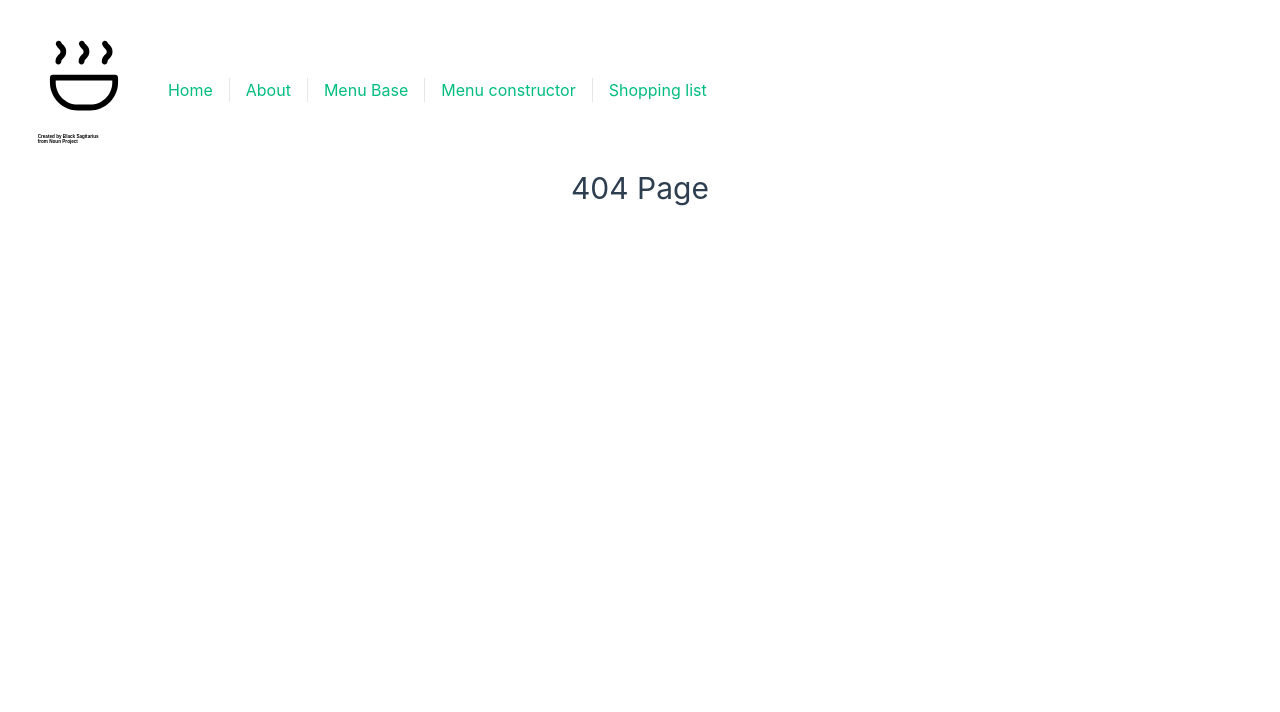
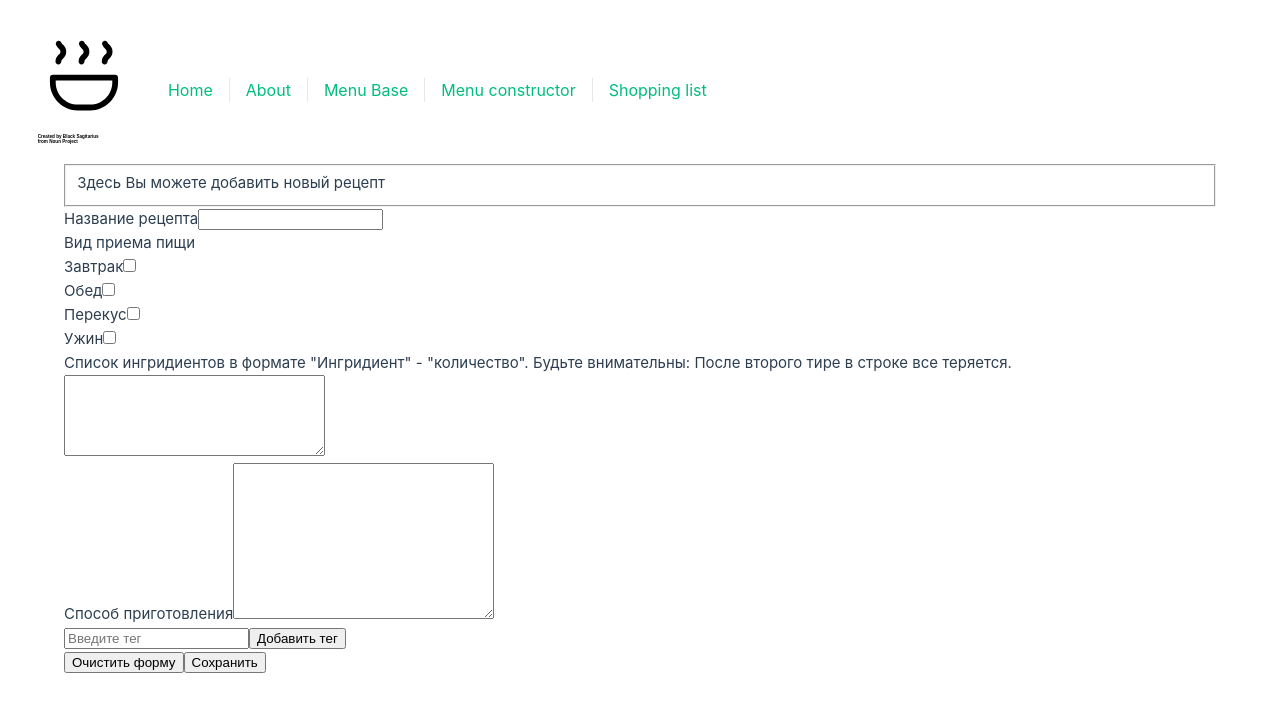
Before and after one commit to iamarrow88/menu-constructor-vue, a Vue app in the folder menu-constructor-vue/: page /add-receipt in a window 1280 px wide. Before the commit this address had no page. Shown: the top 712 px of the page. Built offline with nearby package versions, Linux system fonts and the light colour scheme.

Commit message:
feat: implement receipt saving

```diff
--- a/menu-constructor-vue/src/router/index.ts
+++ b/menu-constructor-vue/src/router/index.ts
@@ -30,6 +30,11 @@ const router = createRouter({
       component: () => import('../views/ShoppingListPage.vue')
     },
     {
+      path: '/add-receipt',
+      name: 'add-receipt',
+      component: () => import('../views/AddReceiptView.vue')
+    },
+    {
       path: '/:pathMatch(.*)*', // Catch-all route for unmatched paths
       name: 'NotFound',
       component: () => import('../views/NotFoundPage.vue')
--- /dev/null
+++ b/menu-constructor-vue/src/utilites/formatIngredients.ts
@@ -0,0 +1,21 @@
+export function formatIngredients(rawIngredients: string): iIngredient[] {
+  try {
+    const lines = rawIngredients.replace(/\n|\r\n|\r/g, "<br>").split('<br>');
+
+    try {
+      const ingredients = [];
+      lines.map(line => {
+        const acc = {};
+        const [ ingredient, count ] = line.split('-');
+        acc["value"] = Boolean(count) ? count.trim() : '';
+        acc["name"] = Boolean(ingredient) ? ingredient.trim() : '';
+        ingredients.push(acc);
+      })
+      return ingredients;
+    } catch (e) {
+      console.log(e.message);
+    }
+  } catch (e) {
+    console.log(e.message);
+  }
+}
--- /dev/null
+++ b/menu-constructor-vue/src/views/AddReceiptView.vue
@@ -0,0 +1,103 @@
+<template>
+  <div class="add-receipt-page">
+    <form action="">
+      <fieldset>Здесь Вы можете добавить новый рецепт</fieldset>
+      <div class="my-input">
+        <label for="receiptName">Название рецепта</label>
+        <input type="text" id="receiptName" v-model="receipt.name">
+      </div>
+      <div class="my-select">
+        <label for="mealType">Вид приема пищи</label>
+        <div class="my-input">
+          <label for="breakfast">Завтрак</label>
+          <input type="checkbox" name="breakfast" id="breakfast" v-model="receipt.mealType.breakfast">
+        </div>
+        <div class="my-input">
+          <label for="lunch">Обед</label>
+          <input type="checkbox" name="lunch" id="lunch" v-model="receipt.mealType.lunch">
+        </div>
+        <div class="my-input">
+          <label for="snack">Перекус</label>
+          <input type="checkbox" name="snack" id="snack" v-model="receipt.mealType.snack">
+        </div>
+        <div class="my-input">
+          <label for="dinner">Ужин</label>
+          <input type="checkbox" name="dinner" id="dinner" v-model="receipt.mealType.dinner">
+        </div>
+      </div>
+      <div class="my-textarea">
+        <label for="ingredients-area">Список ингридиентов в формате "Ингридиент" - "количество". Будьте внимательны: После второго тире в строке все теряется.</label>
+        <textarea name="ingredients-area"
+                  id="ingredients-area"
+                  cols="30"
+                  rows="5"
+        v-model="rawIngredients"></textarea>
+      </div>
+      <div class="my-textarea">
+        <label for="how-to-cook-area">Способ приготовления</label>
+        <textarea name="how-to-cook-area"
+                  id="how-to-cook-area"
+                  cols="30"
+                  rows="10"
+                  v-model="receipt.howToCook"></textarea>
+      </div>
+      <div class="my-tags">
+        <input type="text" name="tags" id="new-tag" placeholder="Введите тег" v-model="newTag">
+        <button type="submit" @click.prevent="saveTag">Добавить тег</button>
+        <div class="my-tags__result">{{ receipt.tags.join(', ') }}</div>
+      </div>
+      <button type="reset" @click.prevent="saveReceipt">Очистить форму</button>
+      <button type="submit" @click.prevent="saveReceipt">Сохранить</button>
+    </form>
+  </div>
+</template>
+
+<script>
+import {formatIngredients} from "@/utilites/formatIngredients.js";
+
+export default {
+  name: 'AddReceiptView',
+  data() {
+    return {
+      receipt: {
+        name: '',
+        mealType: {
+          "breakfast": false,
+          "lunch": false,
+          "snack": false,
+          "dinner": false,
+        },
+        ingredients: [],
+        howToCook: '',
+        tags: [],
+      },
+      rawIngredients: '',
+      newTag: '',
+    }
+  },
+  methods: {
+    async saveReceipt() {
+      this.receipt.ingredients = formatIngredients(this.rawIngredients);
+      const addingReceipt = await fetch('http://127.0.0.1:3000/receipts', {
+        method: 'POST',
+        headers: {},
+        body: JSON.stringify(this.receipt)
+      });
+      const response = await addingReceipt.json();
+
+      console.log(response);
+
+      if (response.id) {
+        this.$router.push('/base');
+      } else {
+        console.log('Рецепт не добавлен, ошибка');
+      }
+
+    },
+    saveTag() {
+      this.receipt.tags.push(this.newTag);
+      this.newTag = '';
+    }
+  }
+}
+</script>
--- a/menu-constructor-vue/src/views/MenuBasePage.vue
+++ b/menu-constructor-vue/src/views/MenuBasePage.vue
@@ -32,6 +32,7 @@
       </p>
     </div>
     <div class="menu-base-page__content content">
+      <RouterLink to="/add-receipt">Добавить рецепт</RouterLink>
       <button>Добавить рецепт</button>
 
       <fieldset class="menu-base-page__options options"> <!-- !TODO список приемов пищи из списка рецептов -->
@@ -117,44 +118,20 @@
 import type {iReceipt} from "@/types/types.ts";
 import {translateMealType} from "../utilites/translateMealType.ts";
 import {getTagsListFromReceiptsList} from "@/utilites/getTagsListFromReceiptsList.ts";
+import {RouterLink} from "vue-router";
 
-interface iMenuBasePageData {
+interface IMenuBasePageData {
   isDescriptionVisible: boolean;
   receipts: iReceipt[];
+  tags: string[];
 }
 
-type ITagsArray = string[];
-
 export default {
-  data() {
+  components: {RouterLink},
+  data(): IMenuBasePageData {
     return {
       isDescriptionVisible: true, //!TODO пусть выбор сохраняется при перезагрузке страницы
-      receipts: [
-/*        {
-          "name": "Омлет1",
-          "mealType": "breakfast",
-          "id": 0,
-          "ingredients": [
-            {
-              name: "яйцо",
-              value: "2 шт"
-            },
-            {
-              name: "молоко",
-              value: "200 мл"
-            },
-            {
-              name: "соль",
-              value: "щепотка"
-            },
-            {
-              name: "разрыхлитель",
-              value: "0,5 ч.л."
-            },
-          ],
-          "howToCook": "по схеме"
-        }*/
-      ],
+      receipts: [],
       tags: [],
     }
   },
@@ -164,9 +141,12 @@ export default {
     toggleDescriptionVisibility() {
       this.isDescriptionVisible = !this.isDescriptionVisible;
     },
-    extractObjectKeysNames(array: {name: string, value: string}[]) {
+    extractObjectKeysNames(array: { name: string, value: string }[]) {
+      try {
         const names = array.map(item => item.name);
         return names.join(', ');
+      } catch (e) {
+        console.error(e);
       }
     },
     async mounted() {
@@ -176,6 +156,7 @@ export default {
         this.tags = getTagsListFromReceiptsList(this.receipts);
       } catch (e) {
         console.log(e.message)
+      }
     }
   }
 }
@@ -191,7 +172,7 @@ export default {
 }
 
 .tags,
-.options {
+.options  {
   display: flex;
   justify-content: flex-start;
   align-items: center;
```
Also changed, not shown: menu-constructor-vue/src/components/UI/My-input.vue (added, +27 -0 lines), menu-constructor-vue/src/types/types.ts (+6 -1 lines). Lines whose indentation alone changed are shown as unchanged.
